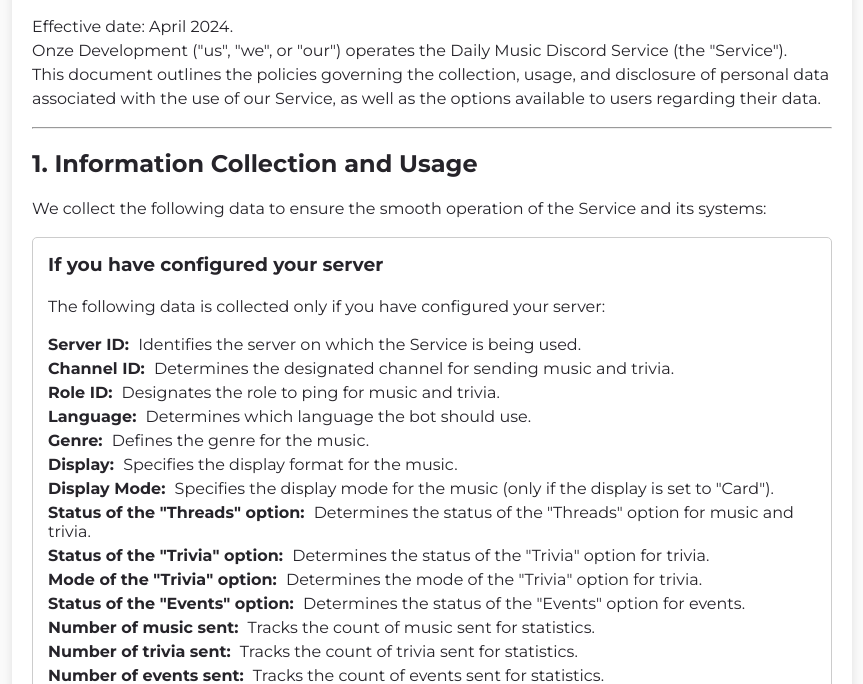
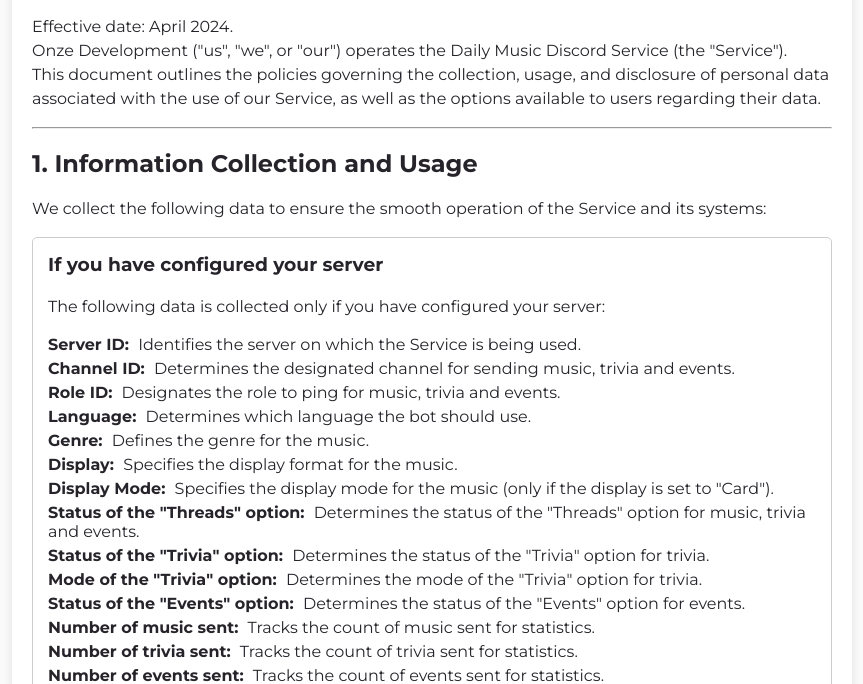
Before and after one commit to blurwind/daily-music.xyz, a plain HTML site: page privacy-policy/index.html in a window 1280 px wide. Shown: the part 116-800 px from the top of the page, without its empty margins (208-1071 px from the left). Drawn offline with Linux system fonts and the light colour scheme.

Commit message:
add: events

```diff
--- a/privacy-policy/index.html
+++ b/privacy-policy/index.html
@@ -72,13 +72,13 @@
             <p>The following data is collected only if you have configured your server:</p>
             <ul>
                 <li><strong>Server ID:</strong> Identifies the server on which the Service is being used.</li>
-                <li><strong>Channel ID:</strong> Determines the designated channel for sending music and trivia.</li>
-                <li><strong>Role ID:</strong> Designates the role to ping for music and trivia.</li>
+                <li><strong>Channel ID:</strong> Determines the designated channel for sending music, trivia and events.</li>
+                <li><strong>Role ID:</strong> Designates the role to ping for music, trivia and events.</li>
                 <li><strong>Language:</strong> Determines which language the bot should use.</li>
                 <li><strong>Genre:</strong> Defines the genre for the music.</li>
                 <li><strong>Display:</strong> Specifies the display format for the music.</li>
                 <li><strong>Display Mode:</strong> Specifies the display mode for the music (only if the display is set to "Card").</li>
-                <li><strong>Status of the "Threads" option:</strong> Determines the status of the "Threads" option for music and trivia.</li>
+                <li><strong>Status of the "Threads" option:</strong> Determines the status of the "Threads" option for music, trivia and events.</li>
                 <li><strong>Status of the "Trivia" option:</strong> Determines the status of the "Trivia" option for trivia.</li>
                 <li><strong>Mode of the "Trivia" option:</strong> Determines the mode of the "Trivia" option for trivia.</li>
                 <li><strong>Status of the "Events" option:</strong> Determines the status of the "Events" option for events.</li>
```
